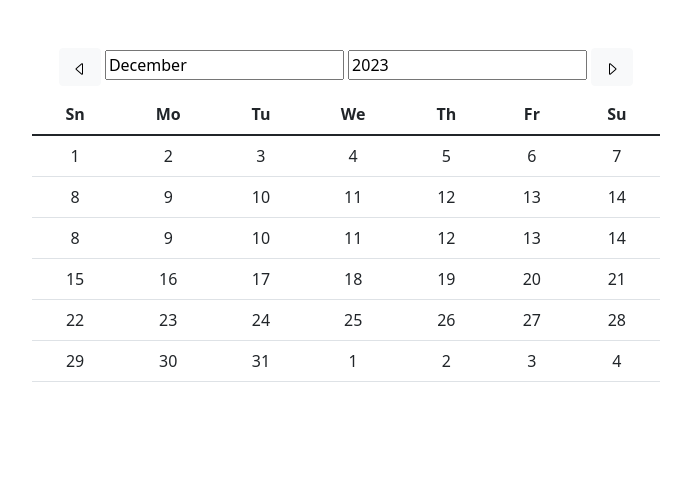
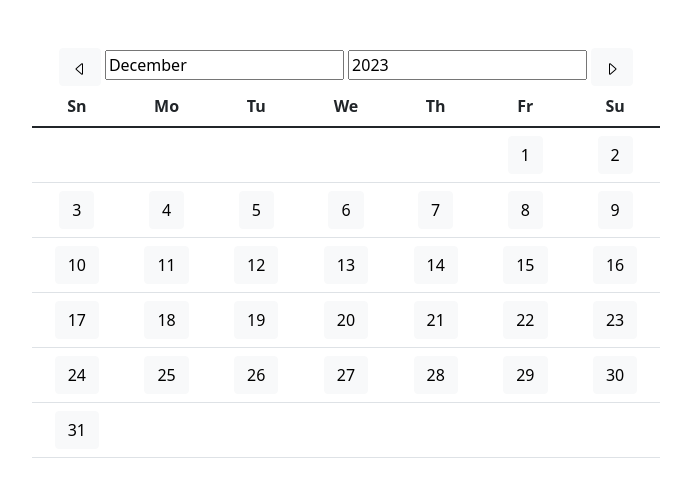
Before and after one commit to plov/Time-Tracker, a Flask app: page /month in a window 1280 px wide. Shown: the part 76-573 px from the top of the page, without its empty margins (294-985 px from the left). Run offline with Flask 3, Linux system fonts and the light colour scheme; a user stored in the database is signed in.

Commit message:
add show days of month, add select day, add day route

```diff
--- a/app.py
+++ b/app.py
@@ -74,27 +74,42 @@
 @app.route("/month", methods=['GET', 'POST'])
 @login_required
 def month():
+    CalendarLogic.setFirsDayOfWeek(6) #create config with start day
     if request.method == 'POST':
+        yearFromForm = int(request.form.get('yearField'))
+        monthFromForm = CalendarLogic.convertMonthToNumber(request.form.get('monthField'))
         if request.form.get('actionLeft') == 'valueLeft':
-            CalendarLogic.setFirsDayOfWeek(0) #create config with start day
-            yearFromForm = int(request.form.get('yearField'))
-            monthFromForm = CalendarLogic.convertMonthToNumber(request.form.get('monthField'))
-            month, currentYear = CalendarLogic.previousMonthAndYear(yearFromForm, monthFromForm) #datetime.today().year, datetime.today().month)
-            currentMonth = CalendarLogic.MONTHS[month-1]
-            return render_template("month.html", monthName = currentMonth, year = currentYear)
+            selectedMonth, selectedYear = CalendarLogic.previousMonthAndYear(yearFromForm, monthFromForm) #datetime.today().year, datetime.today().month)
+            selectedMonthName = CalendarLogic.MONTHS[selectedMonth-1]
+            days = CalendarLogic.monthDaysWithWeekday(selectedYear, selectedMonth)
+            return render_template("month.html", monthName = selectedMonthName, year = selectedYear, monthDays = days)
         if request.form.get('actionRight') == 'valueRight':
-            CalendarLogic.setFirsDayOfWeek(0)
-            yearFromForm = int(request.form.get('yearField'))
-            monthFromForm = CalendarLogic.convertMonthToNumber(request.form.get('monthField'))
-            month, currentYear = CalendarLogic.nextMonthAndYear(yearFromForm, monthFromForm)
-            currentMonth = CalendarLogic.MONTHS[month-1]
-            return render_template("month.html", monthName = currentMonth, year = currentYear)
+            selectedMonth, selectedYear = CalendarLogic.nextMonthAndYear(yearFromForm, monthFromForm)
+            selectedMonthName = CalendarLogic.MONTHS[selectedMonth-1]
+            days = CalendarLogic.monthDaysWithWeekday(selectedYear, selectedMonth)
+            return render_template("month.html", monthName = selectedMonthName, year = selectedYear, monthDays = days)
+
+        days = CalendarLogic.monthDaysWithWeekday(yearFromForm, monthFromForm)
+        for week in days:
+            for day in week:
+                if day == 0:
+                    continue
+                if f'day{day}' in request.form:
+                    return redirect("/day")
+
 
     if request.method == 'GET':
-        currentMonth = CalendarLogic.MONTHS[datetime.today().month-1]
+        currentMonth = datetime.today().month
+        currentMonthName = CalendarLogic.MONTHS[datetime.today().month-1]
         currentYear = datetime.today().year
-        return render_template("month.html", monthName = currentMonth, year = currentYear)
+        days = CalendarLogic.monthDaysWithWeekday(currentYear, currentMonth)
+        return render_template("month.html", monthName = currentMonthName, year = currentYear, monthDays = days)
 
+@app.route("/day", methods=['GET', 'POST'])
+@login_required
+def day():
+    if request.method == 'GET':
+        return render_template("day.html")
 
 @app.route("/register", methods=["GET", "POST"])
 def register():
--- a/calendarLogic.py
+++ b/calendarLogic.py
@@ -48,9 +48,9 @@
         return today_date.day, today_date.month, today_date.year
 
     @staticmethod
-    def month_days(year: int, month: int) -> Iterable[date]:
+    def monthDays(year: int, month: int) -> Iterable[date]:
         return calendar.Calendar(calendar.firstweekday()).itermonthdates(year, month)
 
     @staticmethod
-    def month_days_with_weekday(year: int, month: int) -> List[List[int]]:
+    def monthDaysWithWeekday(year: int, month: int) -> List[List[int]]:
         return calendar.Calendar(calendar.firstweekday()).monthdayscalendar(year, month)
--- a/templates/month.html
+++ b/templates/month.html
@@ -17,7 +17,8 @@
                             d="M10 12.796V3.204L4.519 8zm-.659.753-5.48-4.796a1 1 0 0 1 0-1.506l5.48-4.796A1 1 0 0 1 11 3.204v9.592a1 1 0 0 1-1.659.753z" />
                     </svg>
                 </button>
-                <input type="text" name="monthField" value="{{monthName}}" readonly> <input type="text" name="yearField" value="{{year}}" readonly>
+                <input type="text" name="monthField" value="{{monthName}}" readonly> <input type="text" name="yearField"
+                    value="{{year}}" readonly>
                 <button class="btn btn-light" type="submit" value="valueRight" name="actionRight">
                     <svg xmlns="http://www.w3.org/2000/svg" width="16" height="16" fill="currentColor"
                         class="bi bi-caret-right" viewBox="0 0 16 16">
@@ -26,7 +27,7 @@
                     </svg>
                 </button>
             </div>
-        </form>
+
             <table class="table">
                 <thead>
                     <tr>
@@ -40,62 +41,23 @@
                     </tr>
                 </thead>
                 <tbody>
+                    {% for week in monthDays %}
                     <tr>
-                    <td class="text-center">1</td>
-                    <td class="text-center">2</td>
-                    <td class="text-center">3</td>
-                    <td class="text-center">4</td>
-                    <td class="text-center">5</td>
-                    <td class="text-center">6</td>
-                    <td class="text-center">7</td>
+                        {% for day in week %}
+                        {% if day != 0 %}
+                        <td class="text-center">
+                            <button class="btn btn-light" type="submit" value={{day}}
+                                name="day{{day}}">{{day}}</button>
+                        </td>
+                        {% else %}
+                        <td class="text-center"> </td>
+                        {% endif %}
+                        {% endfor %}
                     </tr>
-                <tr>
-                    <td class="text-center">8</td>
-                    <td class="text-center">9</td>
-                    <td class="text-center">10</td>
-                    <td class="text-center">11</td>
-                    <td class="text-center">12</td>
-                    <td class="text-center">13</td>
-                    <td class="text-center">14</td>
-                </tr>
-                <tr>
-                    <td class="text-center">8</td>
-                    <td class="text-center">9</td>
-                    <td class="text-center">10</td>
-                    <td class="text-center">11</td>
-                    <td class="text-center">12</td>
-                    <td class="text-center">13</td>
-                    <td class="text-center">14</td>
-                </tr>
-                <tr>
-                    <td class="text-center">15</td>
-                    <td class="text-center">16</td>
-                    <td class="text-center">17</td>
-                    <td class="text-center">18</td>
-                    <td class="text-center">19</td>
-                    <td class="text-center">20</td>
-                    <td class="text-center">21</td>
-                </tr>
-                <tr>
-                    <td class="text-center">22</td>
-                    <td class="text-center">23</td>
-                    <td class="text-center">24</td>
-                    <td class="text-center">25</td>
-                    <td class="text-center">26</td>
-                    <td class="text-center">27</td>
-                    <td class="text-center">28</td>
-                </tr>
-                <tr>
-                    <td class="text-center">29</td>
-                    <td class="text-center">30</td>
-                    <td class="text-center">31</td>
-                    <td class="text-center">1</td>
-                    <td class="text-center">2</td>
-                    <td class="text-center">3</td>
-                    <td class="text-center">4</td>
-                </tr>
+                    {% endfor %}
                 </tbody>
             </table>
+        </form>
     </div>
     {% else %}
     <h3>Hello. I tried to make an application for conveniently recording working hours.</h3>
```
Also changed, not shown: templates/day.html (added, +40 -0 lines). Lines whose indentation alone changed are shown as unchanged.
